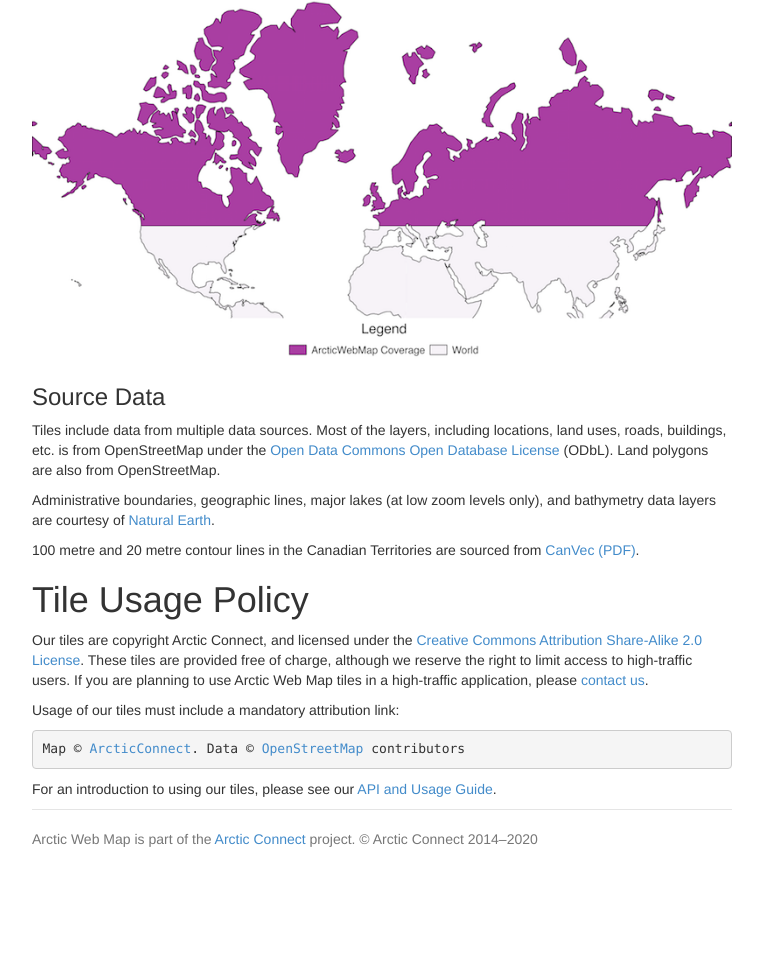
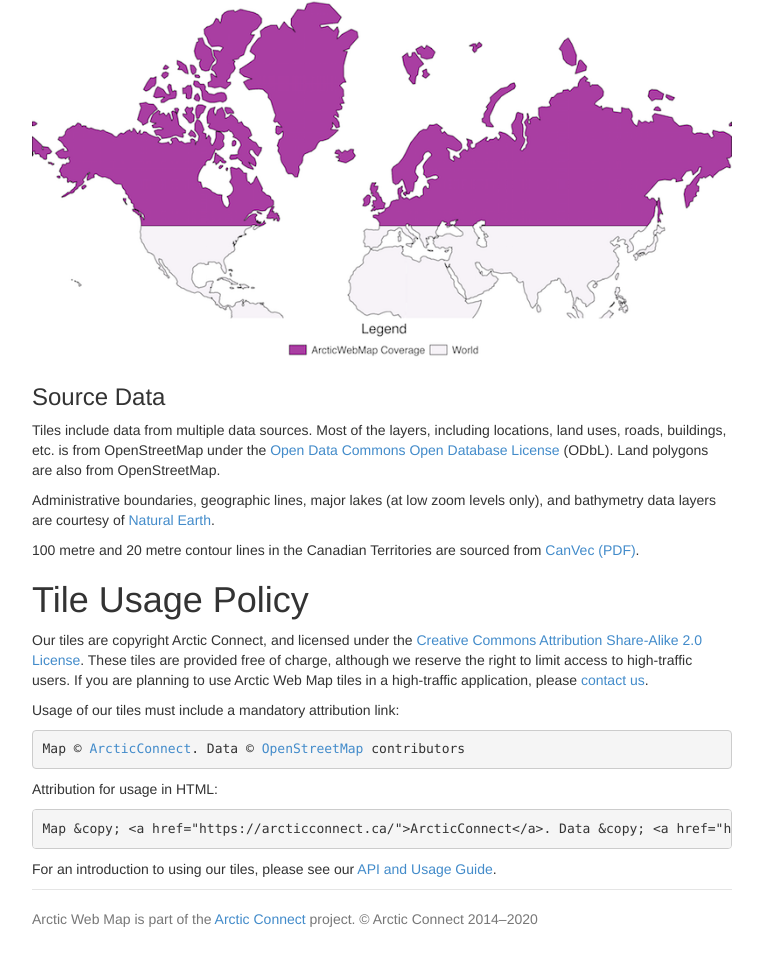
Before and after one commit to GeoSensorWebLab/arctic-web-map-pages, a plain HTML site: page public/tiles.html in a window 1280 px wide. Shown: the part 1623-2582 px from the top of the page, without its empty margins (258-1021 px from the left). Before the commit the page ends 2502 px from the top, so only its background shows below. Drawn offline with Linux system fonts and the light colour scheme.

Commit message:
Add HTML-copyable attribution
This allows directly copying the attribution information into
scripts for use with OpenLayers, Leaflet, or other clients.

```diff
--- a/public/tiles.html
+++ b/public/tiles.html
@@ -101,7 +101,10 @@
           <p>Our tiles are copyright Arctic Connect, and licensed under the <a href="http://creativecommons.org/licenses/by-sa/2.0/">Creative Commons Attribution Share-Alike 2.0 License</a>. These tiles are provided free of charge, although we reserve the right to limit access to high-traffic users. If you are planning to use Arctic Web Map tiles in a high-traffic application, please <a href="about.html">contact us</a>.</p>
 
           <p>Usage of our tiles must include a mandatory attribution link:</p>
-          <pre>Map © <a href="http://arcticconnect.ca/">ArcticConnect</a>. Data © <a href="http://osm.org/copyright">OpenStreetMap</a> contributors</pre>
+          <pre>Map © <a href="https://arcticconnect.ca/">ArcticConnect</a>. Data © <a href="https://www.openstreetmap.org/copyright">OpenStreetMap</a> contributors</pre>
+
+          <p>Attribution for usage in HTML:</p>
+          <pre>Map &amp;copy; &lt;a href="https://arcticconnect.ca/"&gt;ArcticConnect&lt;/a&gt;. Data &amp;copy; &lt;a href="https://www.openstreetmap.org/copyright"&gt;OpenStreetMap&lt;/a&gt; contributors</pre>
 
           <p>For an introduction to using our tiles, please see our <a href="usage.html">API and Usage Guide</a>.</p>
         </div>
```
